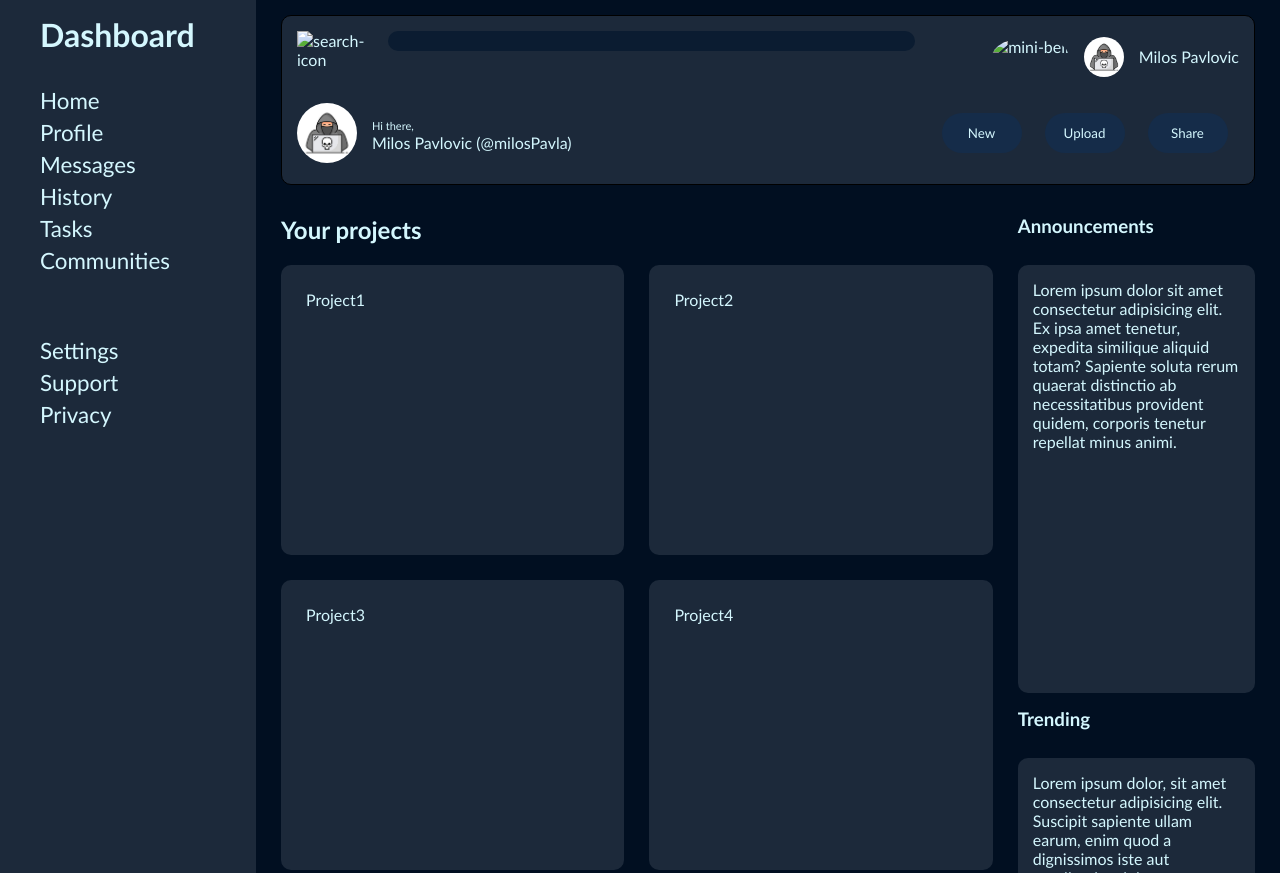
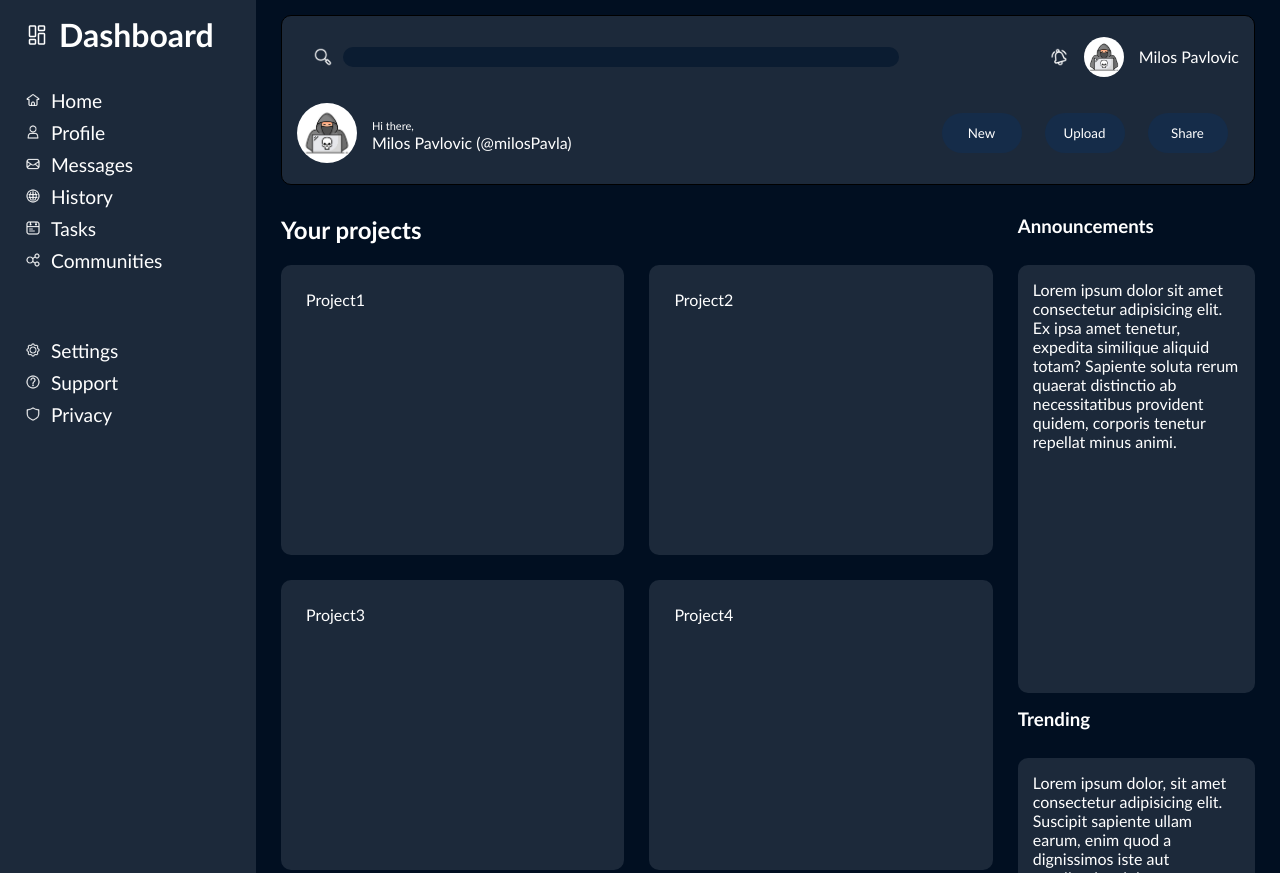
Before and after one commit to milosPavla/admin-dashboard, a plain HTML site: page index.html in a window 1280 px wide. Shown: the top 873 px of the page. Drawn offline with Linux system fonts and the light colour scheme.

Commit message:
Add side-bar icons and revisit header Change padding, margin of side-bar Add icons for links and search-bar

```diff
--- a/index.html
+++ b/index.html
@@ -12,12 +12,12 @@
     <div class="container">
         <div class="header">
             <div class="search-container">
-                <img src="images/search-icon.png" alt="search-icon">
+                <img src="images/search-icon-1.png" alt="search-icon">
                 <input type="search">
             </div>
             <div class="mini-profile">
-                <img src="images/mini-bell.png" alt="mini-bell">
-                <img src="images/mini-profile-icon.jpg" alt="mini-profile-icon">
+                <img id="bell-img" src="images/mini-bell.png" alt="mini-bell">
+                <img id="profile-img" src="images/mini-profile-icon.jpg" alt="mini-profile-icon">
                 Milos Pavlovic
             </div>
             <div class="user-section">
@@ -35,20 +35,20 @@
         </div>
         <div class="side-bar">
             <div class="side-header">
-                <h1>Dashboard</h1>
+                <h1><img src="images/dashboard.png" alt="dashboard">Dashboard</h1>
             </div>
             <div class="links1">
-                <a href="#" class="side-bar-link">Home</a>
-                <a href="#" class="side-bar-link">Profile</a>
-                <a href="#" class="side-bar-link">Messages</a>
-                <a href="#" class="side-bar-link">History</a>
-                <a href="#" class="side-bar-link">Tasks</a>
-                <a href="#" class="side-bar-link">Communities</a>
+                <a href="#" class="side-bar-link"><img src="images/home.png" alt="home">Home</a>
+                <a href="#" class="side-bar-link"><img src="images/profile.png" alt="profile">Profile</a>
+                <a href="#" class="side-bar-link"><img src="images/messages.png" alt="messages">Messages</a>
+                <a href="#" class="side-bar-link"><img src="images/history.png" alt="history">History</a>
+                <a href="#" class="side-bar-link"><img src="images/tasks.png" alt="tasks">Tasks</a>
+                <a href="#" class="side-bar-link"><img src="images/communities.png" alt="communities">Communities</a>
             </div>
             <div class="links2">
-                <a href="#" class="side-bar-link">Settings</a>
-                <a href="#" class="side-bar-link">Support</a>
-                <a href="#" class="side-bar-link">Privacy</a>
+                <a href="#" class="side-bar-link"><img src="images/settings.png" alt="settings">Settings</a>
+                <a href="#" class="side-bar-link"><img src="images/support.png" alt="support">Support</a>
+                <a href="#" class="side-bar-link"><img src="images/privacy.png" alt="privacy">Privacy</a>
             </div>
         </div>
         <div class="section">
--- a/style.css
+++ b/style.css
@@ -5,7 +5,7 @@ body, html {
 
 * {
     margin: 0;
-    color: #d4f7fe;
+    color: #ffffff;
     font-family: 'Trebuchet MS', 'Lucida Sans Unicode', 'Lucida Grande', 'Lucida Sans', Arial, sans-serif;
 }
 
@@ -38,12 +38,28 @@ body, html {
     display: flex;
 }
 
+.header img, button {
+    cursor: pointer;
+}
+
+.header .search-container {
+    align-items: center;
+    justify-content: center;
+    gap: 10px;
+}
+
+.header .search-container img {
+    height: 20px;
+}
+
 .header .search-container input {
     width: 90%;
     height: 20px;
     background-color: #0b1c31;
     border-radius: 10px;
     border: 0;
+    padding: 5px;
+    font-size: 12px;
 }
 
 .header .mini-profile {
@@ -52,7 +68,12 @@ body, html {
     gap: 15px;
 }
 
-.header .mini-profile img {
+.header .mini-profile #bell-img {
+    height: 20px;
+    border-radius: 50%;
+}
+
+.header .mini-profile #profile-img {
     height: 40px;
     border-radius: 50%;
 }
@@ -93,10 +114,17 @@ body, html {
 
     display: grid;
     grid-template-rows: 70px 250px 250px;
+
+    padding: 15px;
 }
 
-.side-bar > * {
-    padding: 15px 40px;
+.side-bar img {
+    height: 16px;
+    padding: 0 10px;
+}
+
+.side-bar .side-header img {
+    height: 24px;
 }
 
 .side-bar .side-header {
@@ -114,7 +142,7 @@ body, html {
 .side-bar a {
     display: block;
 
-    font-size: 1.4rem;
+    font-size: 1.2rem;
     line-height: 2rem;
     text-decoration: none;
 }
```
Also changed, not shown: images/communities.png (added), images/dashboard.png (added), images/history.png (added), images/home.png (added), images/messages.png (added), images/mini-bell.png (added), images/privacy.png (added), images/profile.png (added), images/search-icon-1.png (added), images/search-icon.png (added), images/settings.png (added), images/support.png (added), images/tasks.png (added).
